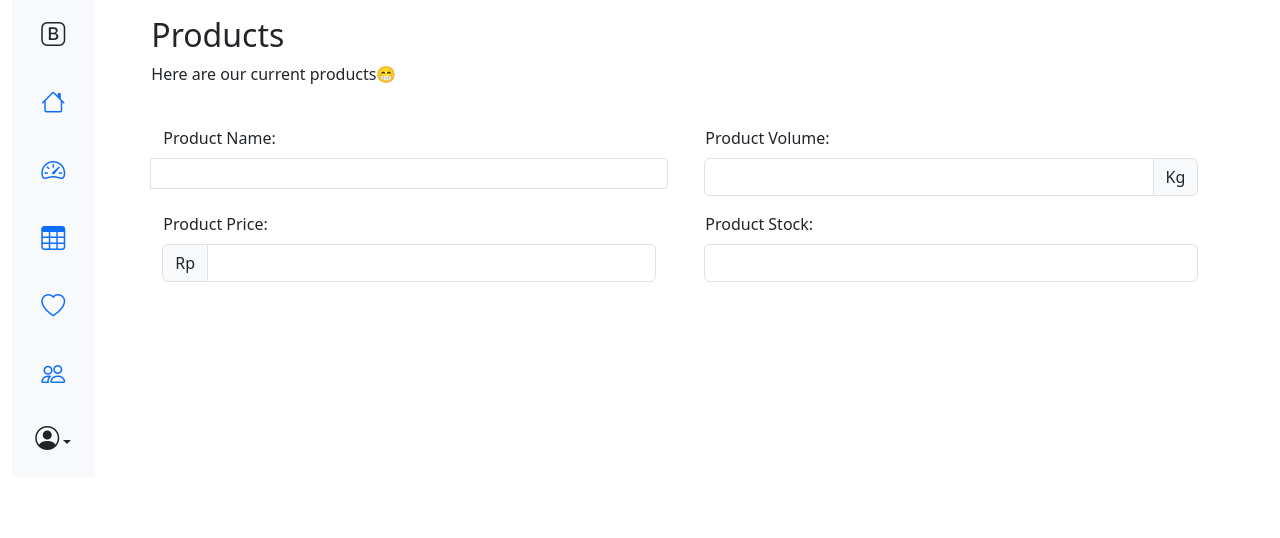
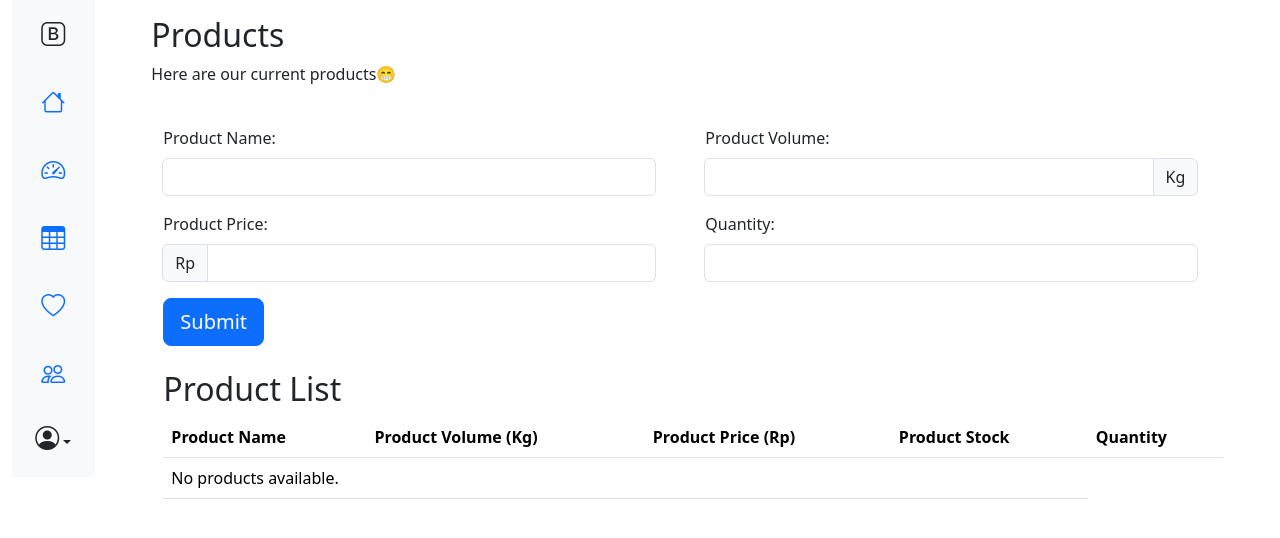
Before and after one commit to Angga2k/toko-cat-django, a Django app: page /products in a window 1280 px wide. Shown: the top 538 px of the page. Run offline with Django 5.2, Linux system fonts and the light colour scheme; some libraries are stand-ins or nearby versions.

Commit message:
feat(bootstrap) : add product datatable

```diff
--- a/cat/templates/base/base.html
+++ b/cat/templates/base/base.html
@@ -6,6 +6,7 @@
     <title>Toko Cat</title>
     <link href="https://cdn.jsdelivr.net/npm/bootstrap@5.3.3/dist/css/bootstrap.min.css" rel="stylesheet" integrity="sha384-QWTKZyjpPEjISv5WaRU9OFeRpok6YctnYmDr5pNlyT2bRjXh0JMhjY6hW+ALEwIH" crossorigin="anonymous">
     <link href="https://cdn.jsdelivr.net/npm/bootstrap-icons/font/bootstrap-icons.css" rel="stylesheet">
+    <link href="https://cdn.datatables.net/2.1.8/css/dataTables.bootstrap5.css" rel="stylesheet">
 </head>
 <body>
     <div class="container-fluid">
--- a/cat/templates/products/products.html
+++ b/cat/templates/products/products.html
@@ -10,7 +10,9 @@
             <div class="col-md-6">
                 <div class="input-group input-group-sm mb-3 row">
                     <label class="mb-2" for="product-name">Product Name: </label>
-                    <input type="text" id="product-name" class="form-control border shadow-md" aria-label="Product Name" aria-describedby="inputGroup-sizing-sm">
+                    <div class="input-group">
+                        <input type="text" id="product-name" class="form-control border shadow-md" aria-label="Product Name" aria-describedby="inputGroup-sizing-sm">
+                    </div>
                 </div>
             </div>
 
@@ -35,14 +37,65 @@
             </div>
             <div class="col-md-6">
                 <div class="input-group input-group-sm mb-3 row">
-                    <label class="mb-2" for="product-volume">Product Stock: </label>
+                    <label class="mb-2" for="product-volume">Quantity: </label>
                     <div class="input-group">
                         <input type="number" id="product-volume" class="form-control border shadow-md" aria-label="Product Name Right" aria-describedby="inputGroup-sizing-sm">
                     </div>
                 </div>
             </div>
+
+            <div class="col-12">
+                <button type="button" class="btn btn-primary btn-lg">Submit</button>
+            </div>
         </div>
     </div>
+    <div class="container pt-4">
+        <h2>Product List</h2>
+        <table id="product_id" class="table table-striped" style="width:100%">
+            <thead>
+                <tr>
+                    <th>Product Name</th>
+                    <th>Product Volume (Kg)</th>
+                    <th>Product Price (Rp)</th>
+                    <th>Product Stock</th>
+                    <th>Quantity</th>
+                </tr>
+            </thead>
+            <tbody>
+                {% for product in products %}
+                <tr>
+                    <td>{{ product.product_name }}</td>
+                    <td>{{ product.volume }}</td>
+                    <td>{{ product.price }}</td>
+                    <td>{{ product.stock }}</td>
+                </tr>
+                {% empty %}
+                <tr>
+                    <td colspan="4">No products available.</td>
+                </tr>
+                {% endfor %}
+            </tbody>
+        </table>
+    </div>
+</div>
 
-</div>
+<script src="https://code.jquery.com/jquery-3.7.1.js"></script>
+<script src="https://cdnjs.cloudflare.com/ajax/libs/twitter-bootstrap/5.3.0/js/bootstrap.bundle.min.js"></script>
+<script src="https://cdn.datatables.net/2.1.8/js/dataTables.js"></script>
+<script src="https://cdn.datatables.net/2.1.8/css/dataTables.bootstrap5.css"></script>
+<script>
+    $(document).ready(function() {
+        $('#product_id').DataTable({
+            // Opsi tambahan bisa ditambahkan di sini
+            "paging": true,
+            "searching": true,
+            "ordering": true,
+            "info": true,
+            "lengthChange": true,
+            "pageLength": 10 // Jumlah baris per halaman
+        });
+    });
+
+    // new DataTable('TokoCat')
+</script>
 {% endblock content %}
```
